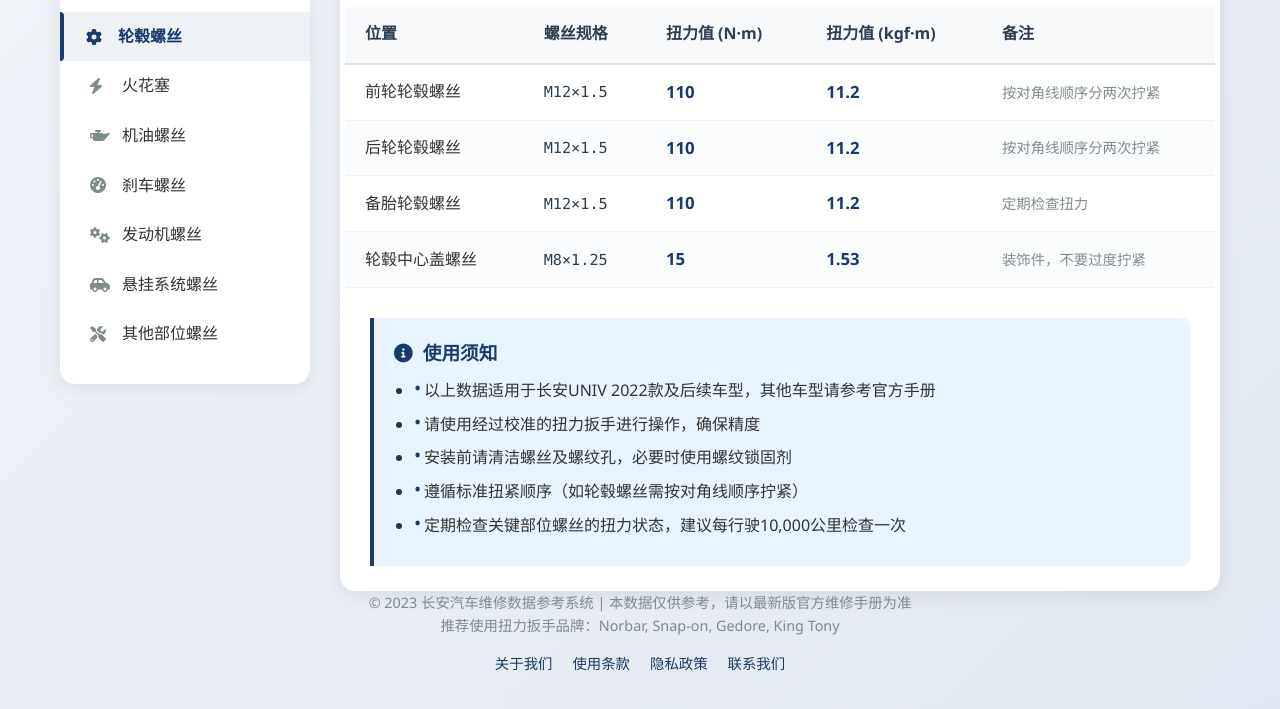
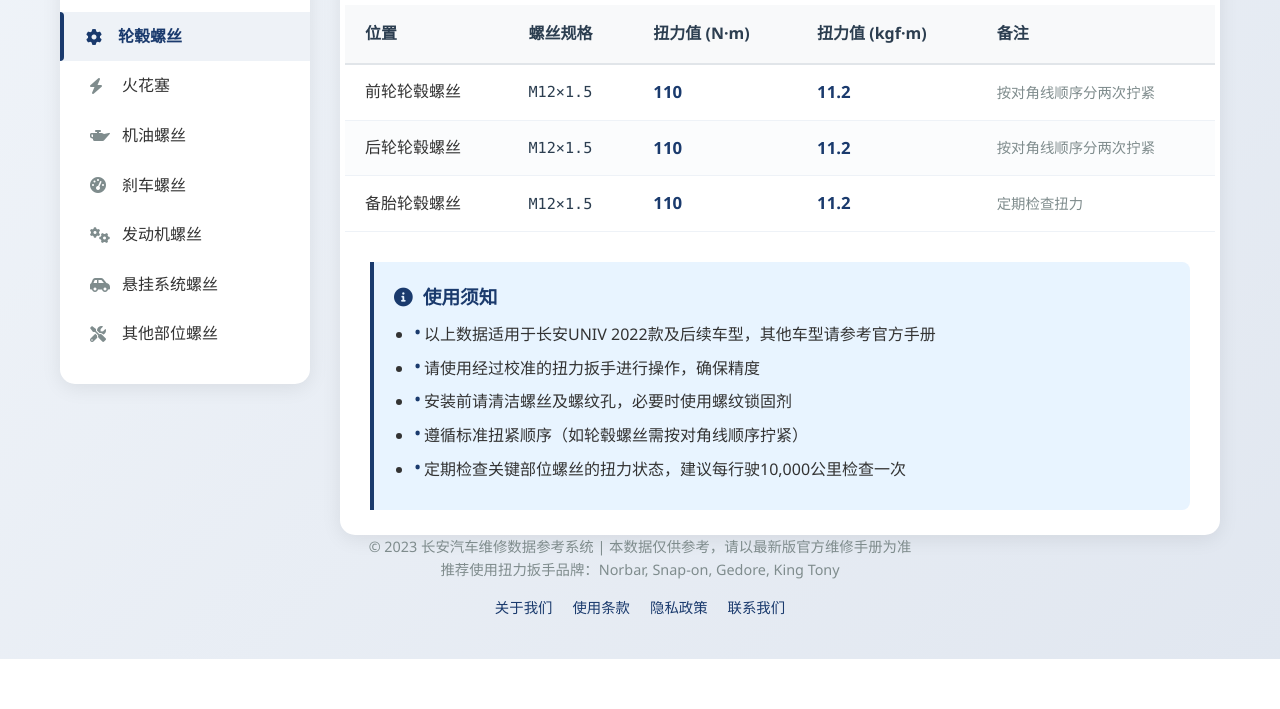
Before and after one commit to xieliang1986/xieliang198604univtwistingforce, a plain HTML site: page index.html in a window 1280 px wide. Shown: the part 215-924 px from the top of the page. After the commit the page ends 874 px from the top, so only its background shows below. Drawn offline with Linux system fonts and the light colour scheme.

Commit message:
Update index.html

```diff
--- a/index.html
+++ b/index.html
@@ -3,7 +3,7 @@
 <head>
     <meta charset="UTF-8">
     <meta name="viewport" content="width=device-width, initial-scale=1.0">
-    <title>长安xieliangUNIV螺丝扭力查询</title>
+    <title>长安UNIV常用螺丝扭力查询</title>
     <link rel="stylesheet" href="https://cdnjs.cloudflare.com/ajax/libs/font-awesome/6.0.0/css/all.min.css">
     <style>
         * {
@@ -710,42 +710,35 @@
             wheel: [
                 { position: "前轮轮毂螺丝", spec: "M12×1.5", nm: 110, kgf: 11.2, note: "按对角线顺序分两次拧紧", category: "wheel" },
                 { position: "后轮轮毂螺丝", spec: "M12×1.5", nm: 110, kgf: 11.2, note: "按对角线顺序分两次拧紧", category: "wheel" },
-                { position: "备胎轮毂螺丝", spec: "M12×1.5", nm: 110, kgf: 11.2, note: "定期检查扭力", category: "wheel" },
-                { position: "轮毂中心盖螺丝", spec: "M8×1.25", nm: 15, kgf: 1.53, note: "装饰件，不要过度拧紧", category: "wheel" }
+                { position: "备胎轮毂螺丝", spec: "M12×1.5", nm: 110, kgf: 11.2, note: "定期检查扭力", category: "wheel" }
             ],
             spark: [
                 { position: "1.5T发动机火花塞", spec: "M14×1.25", nm: 28, kgf: 2.85, note: "安装前清洁螺纹孔", category: "spark" },
-                { position: "2.0T发动机火花塞", spec: "M14×1.25", nm: 30, kgf: 3.06, note: "使用专用火花塞套筒", category: "spark" },
-                { position: "火花塞线圈固定螺丝", spec: "M6×1.0", nm: 8, kgf: 0.82, note: "确保线圈接触良好", category: "spark" }
+                { position: "2.0T发动机火花塞", spec: "M14×1.25", nm: 30, kgf: 3.06, note: "使用专用火花塞套筒", category: "spark" }
             ],
             oil: [
                 { position: "机油放油螺丝", spec: "M14×1.5", nm: 25, kgf: 2.55, note: "每次更换需更换垫片", category: "oil" },
-                { position: "机油滤清器", spec: "74mm", nm: 18, kgf: 1.84, note: "先用手拧紧后再用扳手", category: "oil" },
-                { position: "机油加注口盖", spec: "M24×1.5", nm: 15, kgf: 1.53, note: "确保密封圈完好", category: "oil" }
+                { position: "机油滤清器", spec: "74mm", nm: 18, kgf: 1.84, note: "先用手拧紧后再用扳手", category: "oil" }
             ],
             brake: [
                 { position: "前刹车卡钳支架螺丝", spec: "M14×1.5", nm: 105, kgf: 10.7, note: "使用防松胶", category: "brake" },
                 { position: "后刹车卡钳支架螺丝", spec: "M12×1.25", nm: 45, kgf: 4.59, note: "按标准顺序拧紧", category: "brake" },
-                { position: "刹车盘固定螺丝", spec: "M8×1.25", nm: 25, kgf: 2.55, note: "安装前清洁接触面", category: "brake" },
-                { position: "刹车油管固定螺丝", spec: "M10×1.0", nm: 15, kgf: 1.53, note: "避免过度拧紧", category: "brake" }
+                { position: "刹车盘固定螺丝", spec: "M8×1.25", nm: 25, kgf: 2.55, note: "安装前清洁接触面", category: "brake" }
             ],
             engine: [
                 { position: "气缸盖螺丝", spec: "M10×1.25", nm: 35, kgf: 3.57, note: "按厂家规定顺序分步拧紧", category: "engine" },
                 { position: "油底壳螺丝", spec: "M6×1.0", nm: 10, kgf: 1.02, note: "使用新垫片", category: "engine" },
-                { position: "进气歧管螺丝", spec: "M8×1.25", nm: 22, kgf: 2.24, note: "从中间向两侧拧紧", category: "engine" },
-                { position: "排气歧管螺丝", spec: "M8×1.25", nm: 25, kgf: 2.55, note: "热车后需重新检查", category: "engine" }
+                { position: "进气歧管螺丝", spec: "M8×1.25", nm: 22, kgf: 2.24, note: "从中间向两侧拧紧", category: "engine" }
             ],
             suspension: [
                 { position: "前减震器顶部螺母", spec: "M10×1.25", nm: 45, kgf: 4.59, note: "车辆落地后最终拧紧", category: "suspension" },
                 { position: "后减震器安装螺栓", spec: "M12×1.25", nm: 75, kgf: 7.65, note: "使用新螺母", category: "suspension" },
-                { position: "前稳定杆连杆", spec: "M10×1.25", nm: 40, kgf: 4.08, note: "定期检查", category: "suspension" },
-                { position: "后平衡杆固定螺丝", spec: "M10×1.25", nm: 45, kgf: 4.59, note: "确保橡胶衬套位置正确", category: "suspension" }
+                { position: "前稳定杆连杆", spec: "M10×1.25", nm: 40, kgf: 4.08, note: "定期检查", category: "suspension" }
             ],
             other: [
                 { position: "电瓶端子固定螺丝", spec: "M8×1.25", nm: 6, kgf: 0.61, note: "避免过度拧紧", category: "other" },
                 { position: "空气滤清器壳体", spec: "M6×1.0", nm: 8, kgf: 0.82, note: "确保密封性", category: "other" },
-                { position: "变速箱油底壳螺丝", spec: "M8×1.25", nm: 15, kgf: 1.53, note: "使用新垫片", category: "other" },
-                { position: "前保险杠固定螺丝", spec: "M6×1.0", nm: 10, kgf: 1.02, note: "塑料件小心拧紧", category: "other" }
+                { position: "变速箱油底壳螺丝", spec: "M8×1.25", nm: 15, kgf: 1.53, note: "使用新垫片", category: "other" }
             ]
         };
 
```
